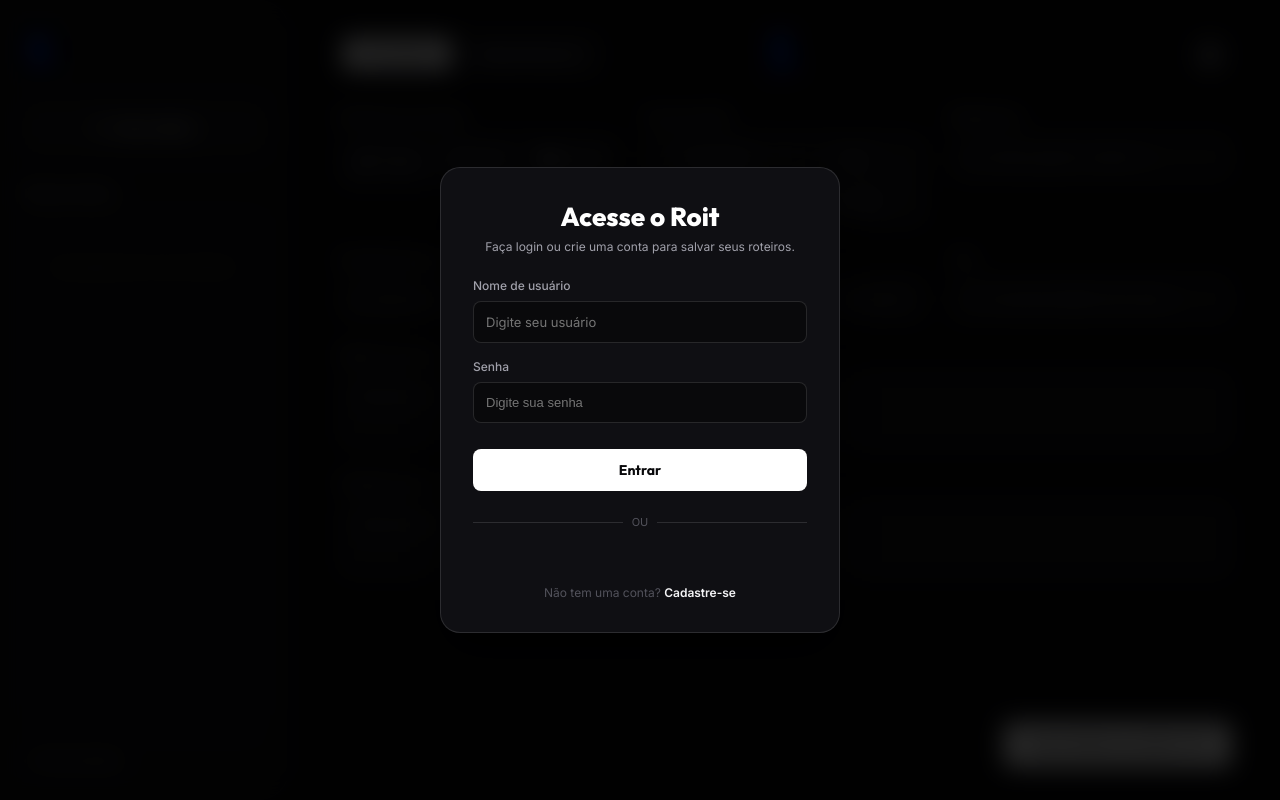
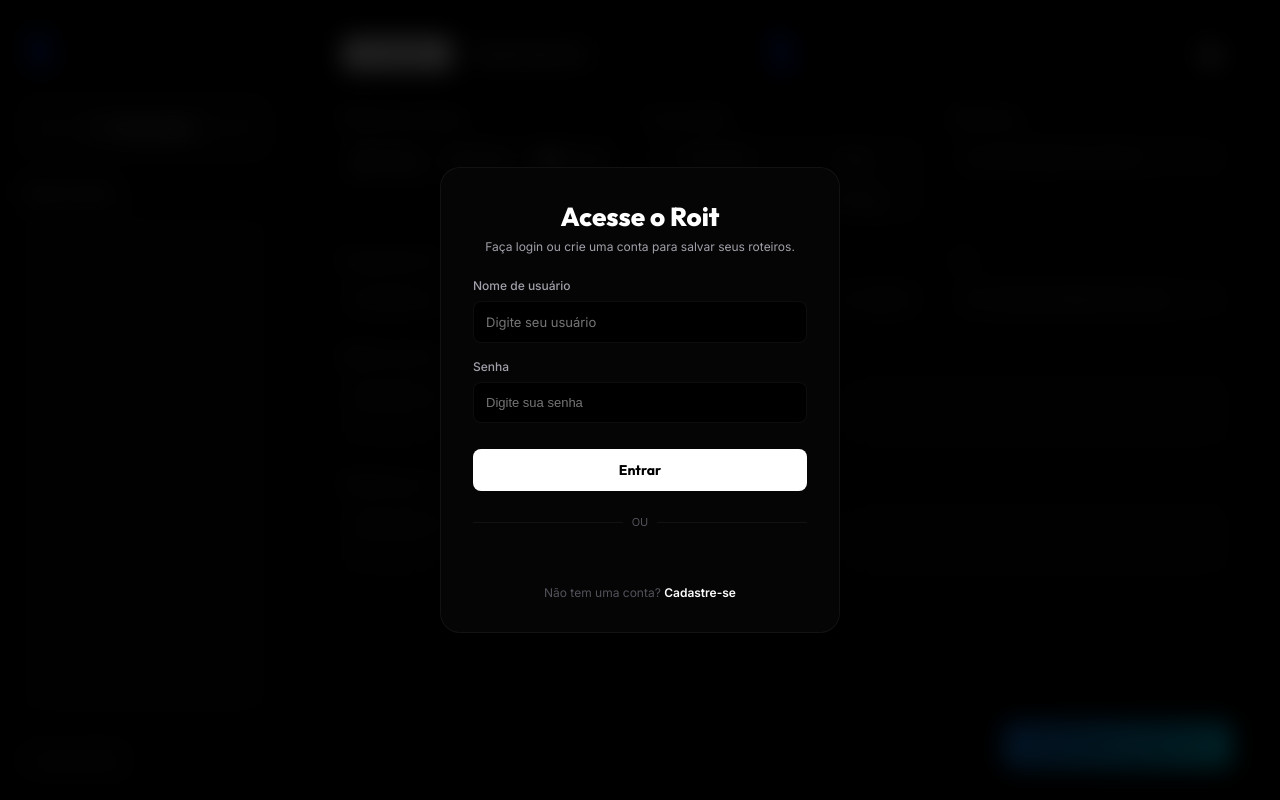
Before and after one commit to Pedroaugustoart/agente-roteirista, a Flask app: page /app in a window 1280 px wide. Run offline with Flask 3, Linux system fonts and the light colour scheme; some libraries are stand-ins or nearby versions.

Commit message:
style: atualiza paleta de cores para pitch black e unifica id visual entre landing page e dashboard

```diff
--- a/static/css/style.css
+++ b/static/css/style.css
@@ -1,17 +1,21 @@
 /* Reset & Design System Tokens */
 :root {
-    --bg-dark-core: #09090B;
-    --bg-dark-sidebar: #0F0F13;
-    --bg-dark-card: #14141A;
-    --bg-dark-input: #121217;
+    --bg-dark-core: #000000;
+    --bg-dark-sidebar: #050505;
+    --bg-dark-card: #0A0A0A;
+    --bg-dark-input: #0F0F0F;
 
     --roit-white: #FFFFFF;
-    --roit-text-primary: #F4F4F6;
+    --roit-text-primary: #FDFDFD;
     --roit-text-secondary: #A0A0AA;
     --roit-text-muted: #52525B;
 
-    --border-roit-thin: 1px solid rgba(255, 255, 255, 0.12);
-    --border-roit-glow: 1px solid rgba(255, 255, 255, 0.4);
+    --roit-blue-core: #1877F2;
+    --roit-blue-neon: #00E5FF;
+    --roit-blue-gradient: linear-gradient(135deg, #1877F2 0%, #00E5FF 100%);
+
+    --border-roit-thin: 1px solid rgba(255, 255, 255, 0.05);
+    --border-roit-glow: 1px solid rgba(0, 229, 255, 0.2);
     --border-radius-main: 14px;
     --border-radius-sidebar: 32px;
 
@@ -232,7 +236,7 @@ body {
     position: absolute;
     left: 50%;
     transform: translateX(-50%);
-    border: 1.5px solid rgba(255, 255, 255, 0.15);
+    border: 1px solid rgba(255, 255, 255, 0.05);
     padding: 6px 40px;
     border-radius: 4px;
     display: flex;
@@ -453,8 +457,8 @@ input[type="text"]:focus, textarea:focus {
 }
 
 .btn-generate-script {
-    background-color: var(--roit-white);
-    color: var(--bg-dark-core);
+    background: var(--roit-blue-gradient);
+    color: #000000;
     border: none;
     border-radius: 8px;
     padding: 14px 28px;
@@ -470,7 +474,7 @@ input[type="text"]:focus, textarea:focus {
 
 .btn-generate-script:hover {
     transform: translateY(-1px);
-    box-shadow: 0 6px 20px rgba(255, 255, 255, 0.15);
+    box-shadow: 0 4px 20px rgba(0, 229, 255, 0.3);
 }
 
 /* TELA 2: SPLIT SCREEN VIEW */
```
Also changed, not shown: static/css/landing.css (+5 -5 lines).
